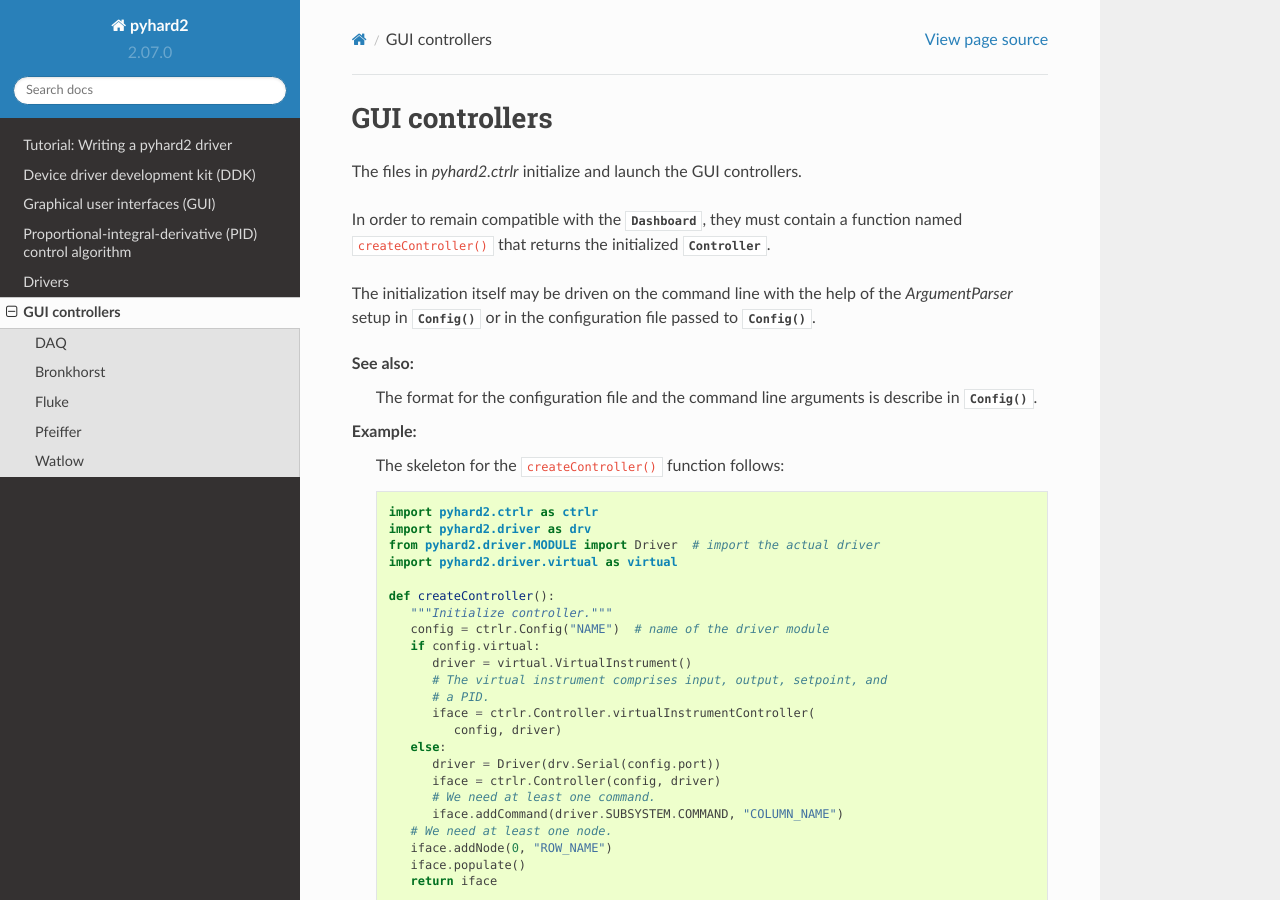
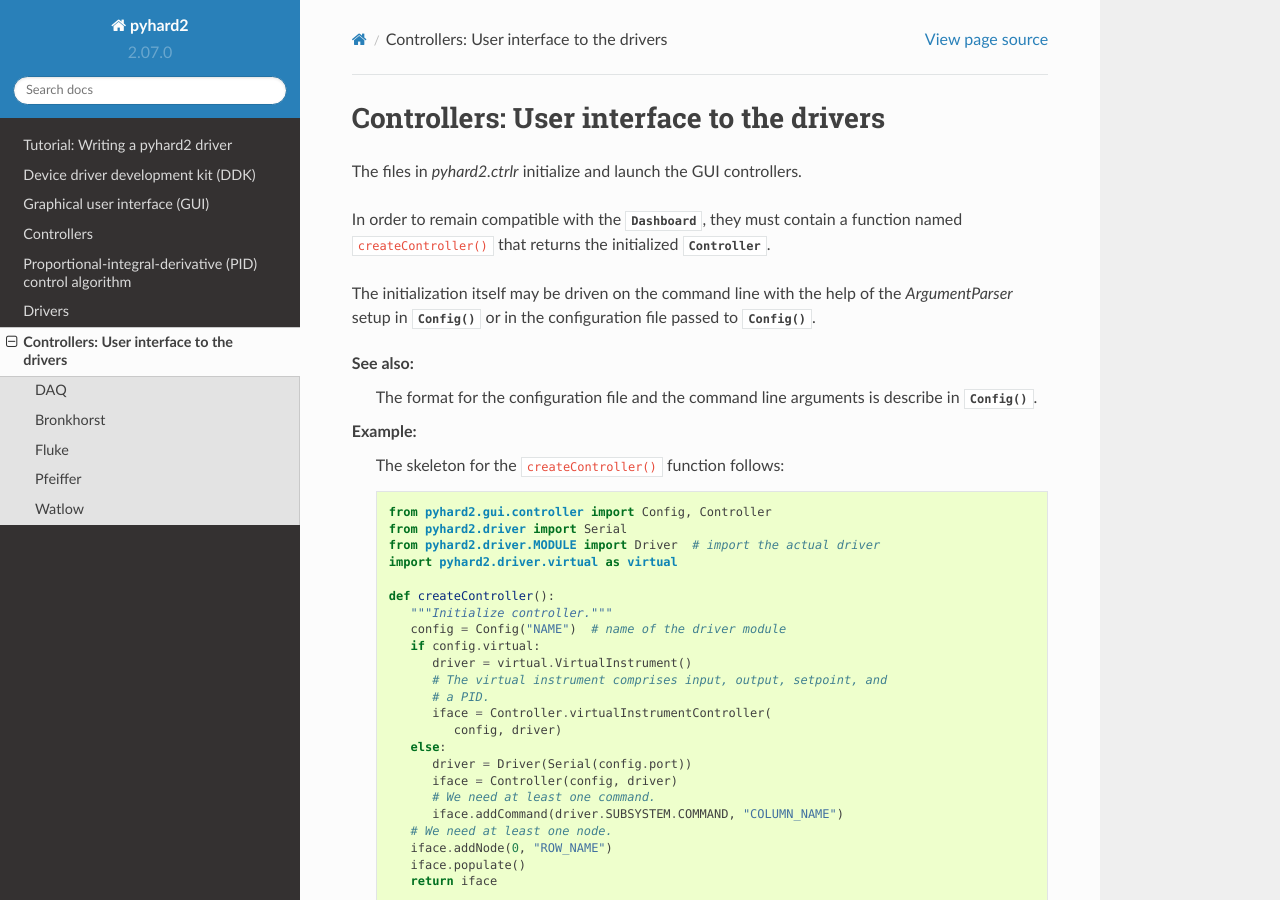
Before and after one commit to Synss/pyhard2, a Sphinx documentation site: the page built from documentation/ctrlr.rst, in a window 1280 px wide and 900 px high. Built offline with Sphinx 7.4.7 and the Read the Docs theme 2.0.0, drawn with Linux system fonts in a browser that asks for light colours.

Commit message:
Update documentation.

```diff
--- a/documentation/ctrlr.rst
+++ b/documentation/ctrlr.rst
@@ -1,40 +1,42 @@
-GUI controllers
-===============
+Controllers: User interface to the drivers
+==========================================
 
 The files in `pyhard2.ctrlr` initialize and launch the GUI controllers.
 
-In order to remain compatible with the :class:`~pyhard2.ctrlr.Dashboard`,
-they must contain a function named ``createController()`` that returns
-the initialized :class:`~pyhard2.ctrlr.Controller`.
+In order to remain compatible with the
+:class:`~pyhard2.gui.dashboard.Dashboard`, they must contain a function
+named ``createController()`` that returns the initialized
+:class:`~pyhard2.gui.controller.Controller`.
 
 The initialization itself may be driven on the command line with the
-help of the `ArgumentParser` setup in :func:`~pyhard2.ctrlr.Config` or
-in the configuration file passed to :func:`~pyhard2.ctrlr.Config`.
+help of the `ArgumentParser` setup in
+:func:`~pyhard2.gui.controller.Config` or in the configuration file
+passed to :func:`~pyhard2.gui.controller.Config`.
 
 See also:
    The format for the configuration file and the command line arguments
-   is describe in :func:`~pyhard2.ctrlr.Config`.
+   is describe in :func:`~pyhard2.gui.controller.Config`.
 
 Example:
    The skeleton for the ``createController()`` function follows::
 
-      import pyhard2.ctrlr as ctrlr
-      import pyhard2.driver as drv
+      from pyhard2.gui.controller import Config, Controller
+      from pyhard2.driver import Serial
       from pyhard2.driver.MODULE import Driver  # import the actual driver
       import pyhard2.driver.virtual as virtual
 
       def createController():
          """Initialize controller."""
-         config = ctrlr.Config("NAME")  # name of the driver module
+         config = Config("NAME")  # name of the driver module
          if config.virtual:
             driver = virtual.VirtualInstrument()
             # The virtual instrument comprises input, output, setpoint, and
             # a PID.
-            iface = ctrlr.Controller.virtualInstrumentController(
+            iface = Controller.virtualInstrumentController(
                config, driver)
          else:
-            driver = Driver(drv.Serial(config.port))
-            iface = ctrlr.Controller(config, driver)
+            driver = Driver(Serial(config.port))
+            iface = Controller(config, driver)
             # We need at least one command.
             iface.addCommand(driver.SUBSYSTEM.COMMAND, "COLUMN_NAME")
          # We need at least one node.
--- a/documentation/index.rst
+++ b/documentation/index.rst
@@ -62,6 +62,7 @@
    :maxdepth: 1
 
    apidrv
+   apigui
    apictrlr
    apimisc
 
```
Also changed, not shown: documentation/apictrlr.rst (+24 -3 lines), documentation/apigui.rst (added, +55 -0 lines), documentation/Heater.png (deleted), documentation/img/driver.png (added), documentation/img/monitor.png (added), documentation/img/programs.png (added), 9 other files.
